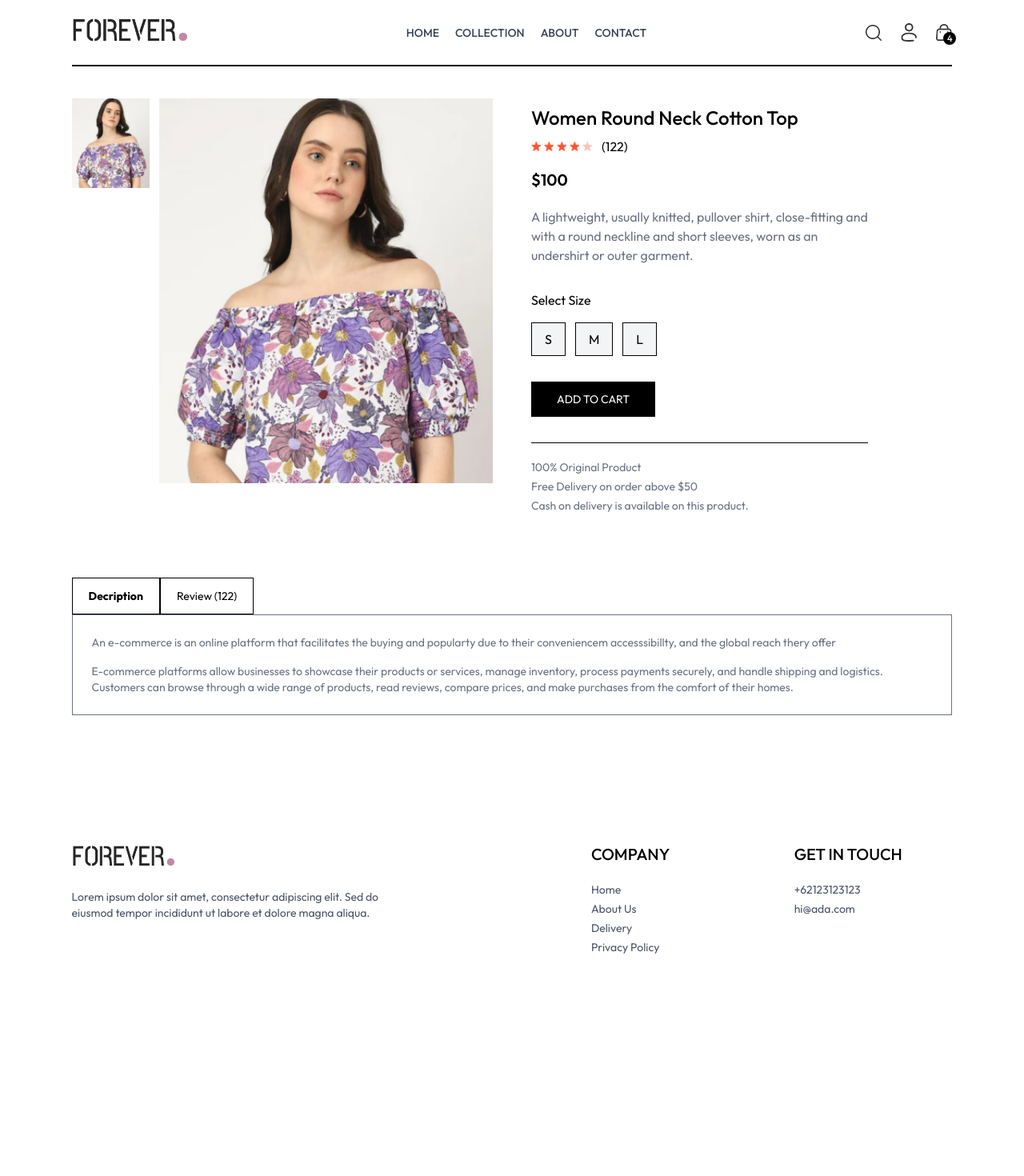
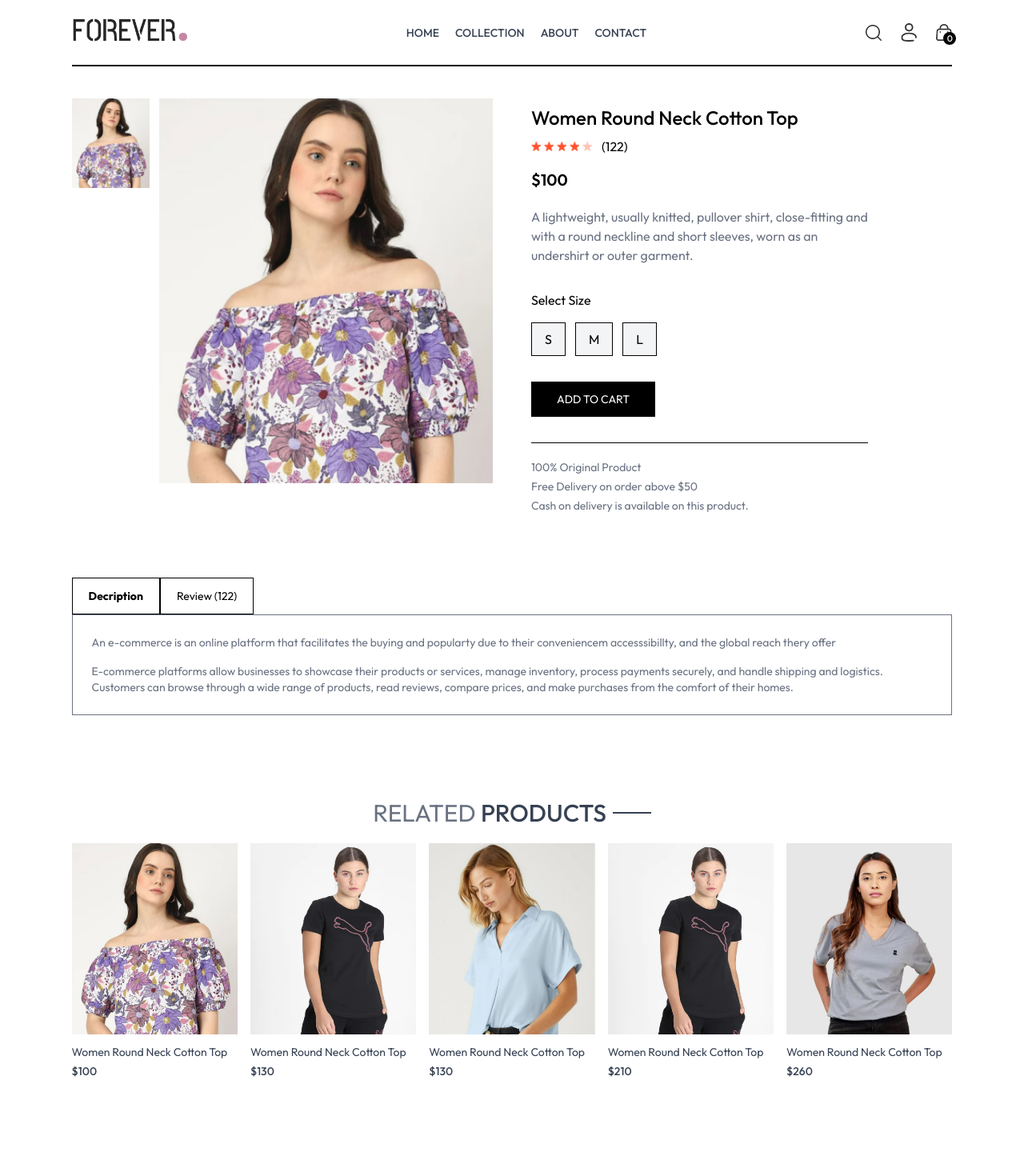
Before and after one commit to addhes/merncom, a React (Vite) app: page /product/aaaaa in a window 1280 px wide. Shown: the top 1470 px of the page at 80% size. Before the commit the page ends 1234 px from the top, so only its background shows below. Built offline with nearby package versions, Linux system fonts and the light colour scheme.

Commit message:
tambahan

```diff
--- a/package.json
+++ b/package.json
@@ -14,6 +14,7 @@
     "react": "^19.1.1",
     "react-dom": "^19.1.1",
     "react-router-dom": "^7.9.1",
+    "react-toastify": "^11.0.5",
     "tailwindcss": "^4.1.13"
   },
   "devDependencies": {
--- a/src/App.tsx
+++ b/src/App.tsx
@@ -12,10 +12,12 @@
 import Navbar from "./components/Navbar";
 import Footer from "./components/Footer";
 import SearchBar from "./components/SearchBar";
+import { ToastContainer, toast } from 'react-toastify';
 
 const App = () => {
   return (
     <div className="px-4 sm:px-[5vw] md:px-[7vw] lg:px-[9vm]">
+      <ToastContainer position="top-right" autoClose={3000} hideProgressBar={false} newestOnTop={false} closeOnClick rtl={false} pauseOnFocusLoss draggable pauseOnHover theme="light"/>
       <Navbar />
       <SearchBar />
       <Routes>
--- a/src/components/Navbar.tsx
+++ b/src/components/Navbar.tsx
@@ -12,7 +12,7 @@
         }
 
     const [visible, setVisible] = useState(false)
-    const { setShowSearch }  = shopp
+    const { setShowSearch, getCartCount }  = shopp
 
   return (
     <div className='flex items-center justify-between py-5 font-medium'>
@@ -94,7 +94,7 @@
             </div>
             <Link to='/cart' className='relative'>
                 <img src={assets.cart_icon} className='w-5 min-w-5' alt='' />
-                <p className=' absolute right-[-5px] bottom-[-5px] w-4 text-center leading-4 bg-black text-white aspect-square rounded-full text-[11px]'>4</p>
+                <p className=' absolute right-[-5px] bottom-[-5px] w-4 text-center leading-4 bg-black text-white aspect-square rounded-full text-[11px]'>{getCartCount()}</p>
             </Link>
             <img onClick={()=>setVisible(true)} src={assets.menu_icon} className='w-5 cursor-pointer sm:hidden' alt="" />
         </div>
--- a/src/components/RelatedProducts.tsx
+++ b/src/components/RelatedProducts.tsx
@@ -1,7 +1,14 @@
 import { useContext, useEffect, useState } from 'react'
 import { ShopContext } from '../context/ShopContext';
+import Title from './Title';
+import ProductItem from './ProductItem';
 
-const RelatedProducts = ({category,subCategory}) => {
+type RelatedProductsProps = {
+    category: string;
+    subCategory: string;
+}
+
+const RelatedProducts = ({ category, subCategory }: RelatedProductsProps) => {
 
   const productss = useContext(ShopContext);
 
@@ -17,12 +24,24 @@
             let productsCopy = products.slice();
 
             productsCopy = productsCopy.filter((item) => category === item.category);
-            productsCopy = productsCopy.filter((item) => category === item.subCategory);
-        }
+            productsCopy = productsCopy.filter((item) => subCategory === item.subCategory);
+
+            setRelated(productsCopy.slice(0,5));
+          }
 
     }, [products]);
   return (
-    <div>RelatedProducts</div>
+    <div className='my-24'>
+      <div className=' text-center text-3xl py-2'>
+        <Title text1='RELATED' text2='PRODUCTS' />
+      </div>
+
+      <div className='grid grid-cols-2 sm:grid-cols-3 md:grid-cols-4 lg:grid-cols-5 gap-4 gap-y-6'>
+        {related.map((item, index) => (
+          <ProductItem key={index} id={item._id} name={item.name} price={item.price} image={item.image}  />
+        ))}
+      </div>
+    </div>
   )
 }
 
--- a/src/context/ShopContext.tsx
+++ b/src/context/ShopContext.tsx
@@ -1,6 +1,7 @@
-import { createContext, useState } from "react";
+import { createContext, useEffect, useState } from "react";
 import type { ReactNode } from "react";
 import { products } from "../assets/assets";
+import { toast } from "react-toastify";
 
 type ShopContextType = {
   products: typeof products;
@@ -10,6 +11,17 @@
   setSearch: (value: string) => void;
   showSearch: boolean;
   setShowSearch: (value: boolean) => void;
+  cartItems: CartType;
+  addToCart: (itemId: string, size: string) => Promise<void>;
+  getCartCount: () => number;
+  updateQuantity: (itemId: string, size: string, quantity: number) => void;
+  getCartAmount: () => Promise<number>;
+};
+
+type CartType = {
+  [itemId: string]: {
+    [size: string]: number;
+  };
 };
 
 export const ShopContext = createContext<ShopContextType | undefined>(undefined);
@@ -25,6 +37,88 @@
   // 👇 tambahin state di sini
   const [search, setSearch] = useState("");
   const [showSearch, setShowSearch] = useState(true);
+  const [cartItems, setCartItems] = useState<CartType>({});
+
+  // Fungsi untuk menambahkan produk ke keranjang belanja (cart)
+  const addToCart = async (itemId: string, size: string) => {
+
+    if (!size) {
+      toast.error("Select Product Size First");
+      return;
+    }
+
+    // Membuat salinan dari state cartItems agar tidak langsung mengubah state asli (menghindari mutasi langsung)
+    let cartData = structuredClone(cartItems);
+
+    // Mengecek apakah item dengan ID tertentu sudah ada di dalam cart
+    if (cartData[itemId]) {
+
+      // Jika item dengan ID tersebut sudah ada, cek apakah ukuran (size) tertentu juga sudah ada
+      if (cartData[itemId][size]) {
+        // Jika ukuran sudah ada, tambahkan jumlah (quantity) item tersebut sebanyak 1
+        cartData[itemId][size] += 1;
+      } else {
+        // Jika ukuran belum ada, buat ukuran baru dengan jumlah awal 1
+        cartData[itemId][size] = 1;
+      }
+
+    } else {
+      // Jika item dengan ID ini belum ada di cart, buat objek baru untuk item tersebut
+      cartData[itemId] = {};
+
+      // Tambahkan ukuran (size) pertama dengan jumlah 1
+      cartData[itemId][size] = 1;
+    }
+
+    // Update state cartItems dengan data cart terbaru
+    setCartItems(cartData);
+  };
+
+  const getCartCount = () => {
+    let totalCount = 0;
+    for (const items in cartItems) {
+      for (const item in cartItems[items]) {
+        try {
+          if (cartItems[items][item] > 0) {
+            totalCount += cartItems[items][item];
+          }
+        } catch (error) {
+
+        }
+      }
+    }
+    return totalCount;
+
+  }
+
+  const updateQuantity = (itemId: string, size: string, quantity: number) => {
+    let cartData = structuredClone(cartItems);
+
+    cartData[itemId][size] = quantity;
+    setCartItems(cartData);
+  }
+
+  const getCartAmount = async () => {
+    let totalAmount = 0;
+    for (const items in cartItems) {
+      let itemInfo = products.find(product => product._id === items);
+      for (const item in cartItems[items]) {
+        try {
+          if (cartItems[items][item] > 0 && itemInfo) {
+            totalAmount += itemInfo.price * cartItems[items][item];
+          }
+        } catch (error) {
+
+        }
+      }
+    }
+    return totalAmount;
+  }
+
+
+  useEffect(() => {
+    console.log(cartItems)
+  }, [cartItems])
 
   const value: ShopContextType = {
     products,
@@ -34,6 +128,11 @@
     setSearch,
     showSearch,
     setShowSearch,
+    cartItems,
+    addToCart,
+    getCartCount,
+    updateQuantity,
+    getCartAmount,
   };
 
   return (
--- a/src/pages/Cart.tsx
+++ b/src/pages/Cart.tsx
@@ -1,8 +1,75 @@
-import React from 'react'
+import React, { useContext, useEffect, useState } from 'react'
+import { ShopContext } from '../context/ShopContext';
+import Title from '../components/Title';
+import { assets } from '../assets/assets';
 
 const Cart = () => {
+  const produstss = useContext(ShopContext);
+
+  if (!produstss) {
+    throw new Error("Component must be wrapped with ShopContextProvider");
+  }
+
+  const { products, currency, cartItems, updateQuantity } = produstss;
+  const [cartData, setCardData] = useState<{
+    _id: string;
+    size: string;
+    quantity: number;
+  }[]>([]);
+
+
+  useEffect(() => {
+    const tempData: any[] = [];
+    for (const items in cartItems) {
+      for (const item in cartItems[items]) {
+        if (cartItems[items][item] > 0) {
+          tempData.push({
+            _id: items,
+            size: item,
+            quantity: cartItems[items][item],
+          });
+        }
+      }
+    }
+    setCardData(tempData);
+  }, [cartItems]);
+
   return (
-    <div>Cart</div>
+    <div className='border-t pt-14'>
+
+      <div className='text-2xl mb-3'>
+        <Title text1={'YOUR'} text2={'CART'} />
+      </div>
+
+      <div>
+        {cartData.map((item, index) => {
+          const productData = products.find((product) => product._id === item._id);
+
+          return (
+            <div key={index} className='py-4 border-t border-b text-gray-700 grid grid-cols-[4fr_0.5fr_0.5fr] sm:grid-cols-[4fr_2fr_0.5fr] items-center gap-4'>
+              <div className='flex items-center gap-6'>
+                <img className='w-16 sm:w-20' src={productData?.image[0]} alt="" />
+                <div>
+                  <p className='text-xs sm:text-lg font-medium'>{productData?.name}</p>
+                  <div className=' flex items-center gap-5 mt-2'>
+                    <p>{currency}{productData?.price}</p>
+                    <p className='px-2 sm:px-3 sm:py-1 border bg-slate-50'>{item.size}</p>
+                  </div>
+                </div>
+              </div>
+              {/* Event yang dijalankan setiap kali nilai input berubah */}
+              {/* // Jika input kosong ('') atau bernilai '0', maka tidak melakukan apa-apa (return null) */}
+              {/* // Jika nilainya valid, panggil fungsi updateQuantity
+                // - item._id = ID produk
+                // - item.size = ukuran produk
+                // - Number(e.target.value) = jumlah baru yang dikonversi dari string ke number */}
+              <input onChange={(e) => e.target.value === '' || e.target.value === '0' ? null : updateQuantity(item._id, item.size, Number(e.target.value))} className='border max-w-10 sm:max-w-20 px-1 sm:px-2 py-1' type="number" min={1} defaultValue={item.quantity} />
+              <img onClick={() => updateQuantity(item._id, item.size, 0)} className='w-4 mr-4 sm:w-5 cursor-pointer' src={assets.bin_icon} alt="" />
+            </div>
+          )
+        })}
+      </div>
+    </div>
   )
 }
 
--- a/src/pages/Collection.tsx
+++ b/src/pages/Collection.tsx
@@ -19,7 +19,13 @@
 
 const Collection = () => {
 
-  const { products, search, showSearch } = useContext(ShopContext)
+  const shopContext = useContext(ShopContext);
+
+if (!shopContext) {
+  throw new Error("Component must be wrapped with ShopContextProvider");
+}
+
+  const { products, search, showSearch } = shopContext
   const [showfilter, setShowFilter] = React.useState(true);
   const [filteredProducts, setFilteredProducts] = React.useState<MapProuctType[]>([]);
   const [categoryFilter, setCategoryFilter] = React.useState<string[]>([]);
--- a/src/pages/Product.tsx
+++ b/src/pages/Product.tsx
@@ -2,6 +2,7 @@
 import { ShopContext } from '../context/ShopContext';
 import { useParams } from 'react-router-dom';
 import { assets } from '../assets/assets';
+import RelatedProducts from '../components/RelatedProducts';
 
 const Product = () => {
 
@@ -12,7 +13,7 @@
   }
 
   const {productId} = useParams();
-  const {products} = productss;
+  const {products, currency, addToCart } = productss;
   const [image, setImage] = React.useState('');
   const [size, setSize] = React.useState('');
   const [productData, setProductData] = React.useState<
@@ -86,7 +87,7 @@
 
               </div>
             </div>
-            <button className='bg-black text-white px-8 py-3 text-sm active:bg-gray-700 cursor-pointer'>ADD TO CART</button>
+            <button onClick={()=>addToCart(productData._id,size)} className='bg-black text-white px-8 py-3 text-sm active:bg-gray-700 cursor-pointer'>ADD TO CART</button>
             <hr className=' mt-8 sm:w-4/5' />
             <div className=' text-sm text-gray-500 mt-5 flex flex-col gap-1'>
                 <p>100% Original Product</p>
@@ -107,6 +108,9 @@
             <p>E-commerce platforms allow businesses to showcase their products or services, manage inventory, process payments securely, and handle shipping and logistics. Customers can browse through a wide range of products, read reviews, compare prices, and make purchases from the comfort of their homes.</p>
         </div>
       </div>
+
+      {/* Related Product */}
+      <RelatedProducts category={productData.category} subCategory={productData.subCategory} />
     </div>
   ) : null;
 }
```
Also changed, not shown: 1 other file (tests, documents, lock files or other folders).
